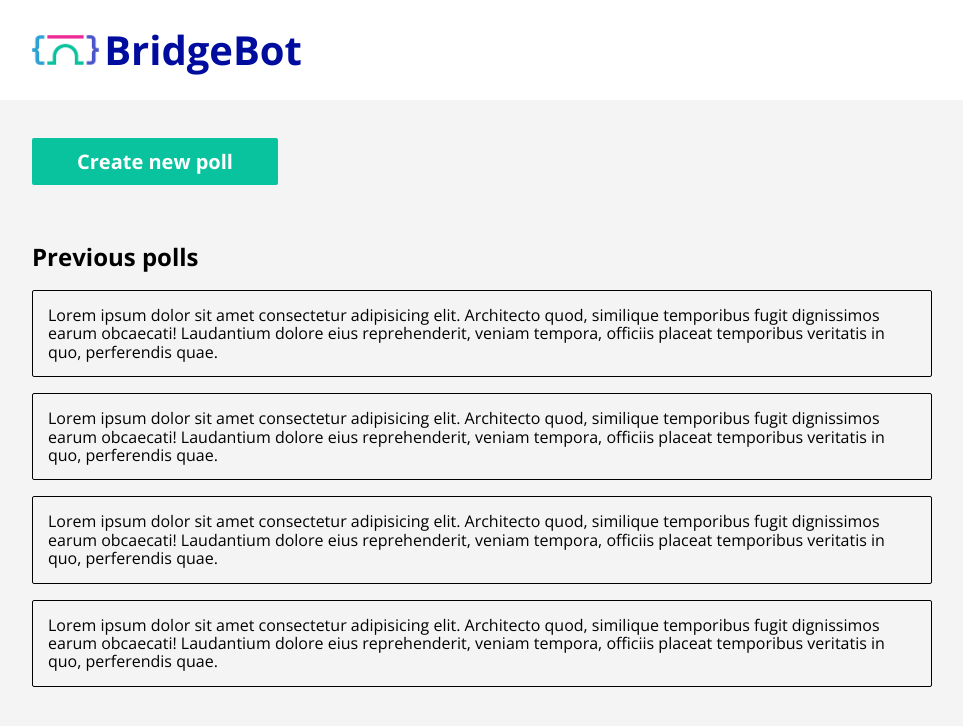
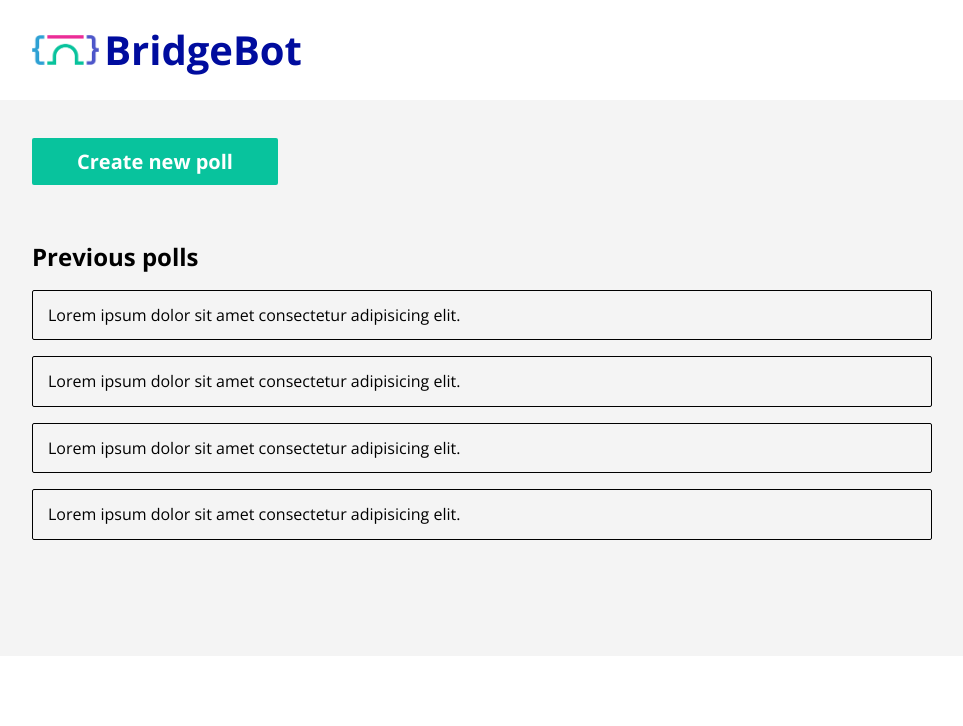
Before and after one commit to bridge-school/cohort-9-slackbot-fe, a React (Create React App) app: page / in a window 1280 px wide. Shown: the top 726 px of the page, without its empty margins (158-1121 px from the left). Built offline with nearby package versions, Linux system fonts and the light colour scheme; no server answers.

Commit message:
Added validation on Submit button, fixed redux actions

```diff
--- a/src/components/Home/PreviousPolls.js
+++ b/src/components/Home/PreviousPolls.js
@@ -5,30 +5,10 @@ export const PreviousPolls = () => {
   return (
     <Container>
       <h2>Previous polls</h2>
-      <p>
-        Lorem ipsum dolor sit amet consectetur adipisicing elit. Architecto
-        quod, similique temporibus fugit dignissimos earum obcaecati! Laudantium
-        dolore eius reprehenderit, veniam tempora, officiis placeat temporibus
-        veritatis in quo, perferendis quae.
-      </p>
-      <p>
-        Lorem ipsum dolor sit amet consectetur adipisicing elit. Architecto
-        quod, similique temporibus fugit dignissimos earum obcaecati! Laudantium
-        dolore eius reprehenderit, veniam tempora, officiis placeat temporibus
-        veritatis in quo, perferendis quae.
-      </p>
-      <p>
-        Lorem ipsum dolor sit amet consectetur adipisicing elit. Architecto
-        quod, similique temporibus fugit dignissimos earum obcaecati! Laudantium
-        dolore eius reprehenderit, veniam tempora, officiis placeat temporibus
-        veritatis in quo, perferendis quae.
-      </p>
-      <p>
-        Lorem ipsum dolor sit amet consectetur adipisicing elit. Architecto
-        quod, similique temporibus fugit dignissimos earum obcaecati! Laudantium
-        dolore eius reprehenderit, veniam tempora, officiis placeat temporibus
-        veritatis in quo, perferendis quae.
-      </p>
+      <p>Lorem ipsum dolor sit amet consectetur adipisicing elit.</p>
+      <p>Lorem ipsum dolor sit amet consectetur adipisicing elit.</p>
+      <p>Lorem ipsum dolor sit amet consectetur adipisicing elit.</p>
+      <p>Lorem ipsum dolor sit amet consectetur adipisicing elit.</p>
     </Container>
   );
 };
--- a/src/components/NewPoll/NewPollForm.js
+++ b/src/components/NewPoll/NewPollForm.js
@@ -2,9 +2,10 @@ import React, { useState, useEffect, useCallback } from "react";
 import styled from "styled-components";
 import colours from "../../assets/colours";
 import { SelectionOfChannels } from "./SelectionOfChannels";
-import { Link } from "react-router-dom";
+import { useHistory } from "react-router-dom";
 import { ReactComponent as Trash } from "../../assets/trash.svg";
 import { useSelector, useDispatch } from "react-redux"; // hooks provided by react-redux;
+import * as actions from "../../redux/actions";
 
 const API_CHANNELS =
   process.env.NODE_ENV === "development"
@@ -12,7 +13,10 @@ const API_CHANNELS =
     : `http://${process.env.REACT_APP_PROJECT_NAME}-backend.bridgeschoolapp.io`;
 
 export const NewPollForm = () => {
+  const history = useHistory();
+
   const [channels, setChannels] = useState([]);
+  const [error, setError] = useState(false);
 
   //Get your data from the store
   const question = useSelector(state => state.question);
@@ -22,42 +26,49 @@ export const NewPollForm = () => {
   //dispatch changes to store.
   const dispatch = useDispatch();
 
-  const updateQuestion = useCallback(
-    newQuestion =>
-      dispatch({
-        type: "UPDATE_QUESTION",
-        data: newQuestion
-      }),
-    [dispatch]
-  );
+  const updateQuestion = newQuestion =>
+    dispatch(actions.updateQuestion(newQuestion));
 
   // using useCallback from react to wrap useDispatch of react-redux , useCallback is an overkill for now , but if we are to pass updateAnswers to a child component it is better to wrap it as given to prevent child component rerendering
-  const updateAnswers = useCallback(
-    newAnswer =>
-      dispatch({
-        type: "UPDATE_ANSWERS",
-        data: newAnswer
-      }),
-    [dispatch]
-  );
+  const updateAnswers = newAnswer =>
+    dispatch(actions.updateResponses(newAnswer));
 
-  const updateChannel = useCallback(
-    newChannel =>
-      dispatch({
-        type: "UPDATE_CHANNEL",
-        data: newChannel
-      }),
-    [dispatch]
-  );
+  const updateChannel = newChannel =>
+    dispatch(actions.updateChannel(newChannel));
 
   const handleSubmitPoll = event => {
     event.preventDefault();
+
+    let isResponseValid = responses.length >= 2;
+    responses.forEach(response => {
+      if (isResponseValid && response == "") {
+        isResponseValid = false;
+      }
+    });
+
     // setState();
+    if (question == "" || !isResponseValid || channel == "") {
+      // but you can use a location instead
+      setError(true);
+      console.log("Make an error message for each box below");
+    } else {
+      setError(false);
+      history.push("/poll-submitted");
+    }
   };
 
   useEffect(() => {
     fetch(API_CHANNELS)
       .then(res => res.json())
+      .then(data => {
+        const _data = [
+          {
+            name: "Select a channel",
+            id: 0
+          }
+        ];
+        return _data.concat(data);
+      })
       .then(data => setChannels(data))
       .catch(error => {
         console.log("error: ", error);
@@ -103,6 +114,7 @@ export const NewPollForm = () => {
                 <label>Response {index + 1}</label>
                 <input
                   onChange={handleResponseChange}
+                  onClick={() => {}}
                   data-id={index}
                   type="text"
                   value={ele}
@@ -125,12 +137,18 @@ export const NewPollForm = () => {
 
           <label htmlFor="userGroup">User Group:</label>
           <select id="userGroup" onChange={e => updateChannel(e.target.value)}>
-            <option value={channel} hidden />
-            {channels.map(({ name, id }) => (
-              <SelectionOfChannels channel={name} key={id} />
+            {channels.map(({ name, id }, index) => (
+              <SelectionOfChannels channel={name} key={id} index={index} />
             ))}
           </select>
-          <Link to="/poll-submitted">Submit Poll</Link>
+          {error && (
+            <p className="error">
+              Please fill out all the information, with at least two responses
+            </p>
+          )}
+          <button type="submit" to="/poll-submitted">
+            Submit Poll
+          </button>
         </form>
       </div>
     </Container>
@@ -190,7 +208,7 @@ const Container = styled.section`
     button.addAnswer:hover {
       background-color: ${colours.pink};
     }
-    a {
+    button[type="submit"] {
       font-size: 2rem;
       padding: 10px 45px;
       background-color: ${colours.green};
@@ -200,7 +218,7 @@ const Container = styled.section`
       font-weight: 700;
       transition: 0.2s;
     }
-    a:hover {
+    button[type="submit"]:hover {
       background-color: ${colours.darkblue};
     }
   }
--- a/src/components/NewPoll/SelectionOfChannels.js
+++ b/src/components/NewPoll/SelectionOfChannels.js
@@ -1,5 +1,7 @@
 import React from "react";
 
-export const SelectionOfChannels = ({ channel }) => (
-  <option value={channel}>@{channel}</option>
+export const SelectionOfChannels = ({ channel, index }) => (
+  <option selected={index == 0} disabled={index == 0} value={channel}>
+    {index == 0 ? channel : `# ${channel}`}
+  </option>
 );
--- a/src/redux/actions.js
+++ b/src/redux/actions.js
@@ -3,7 +3,17 @@ export const UPDATE_QUESTION = "UPDATE_QUESTION";
 export const UPDATE_ANSWERS = "UPDATE_ANSWERS";
 export const UPDATE_CHANNEL = "UPDATE_CHANNEL";
 
-export const createNewPoll = newPoll => ({
-  type: CREATE_NEW_POLL,
-  data: newPoll
+export const updateQuestion = newQuestion => ({
+  type: UPDATE_QUESTION,
+  data: newQuestion
 });
+
+export const updateResponses = newAnswer => ({
+  type: UPDATE_ANSWERS,
+  data: newAnswer
+});
+
+export const updateChannel = newChannel => ({
+  type: UPDATE_CHANNEL,
+  data: newChannel
+});
```
